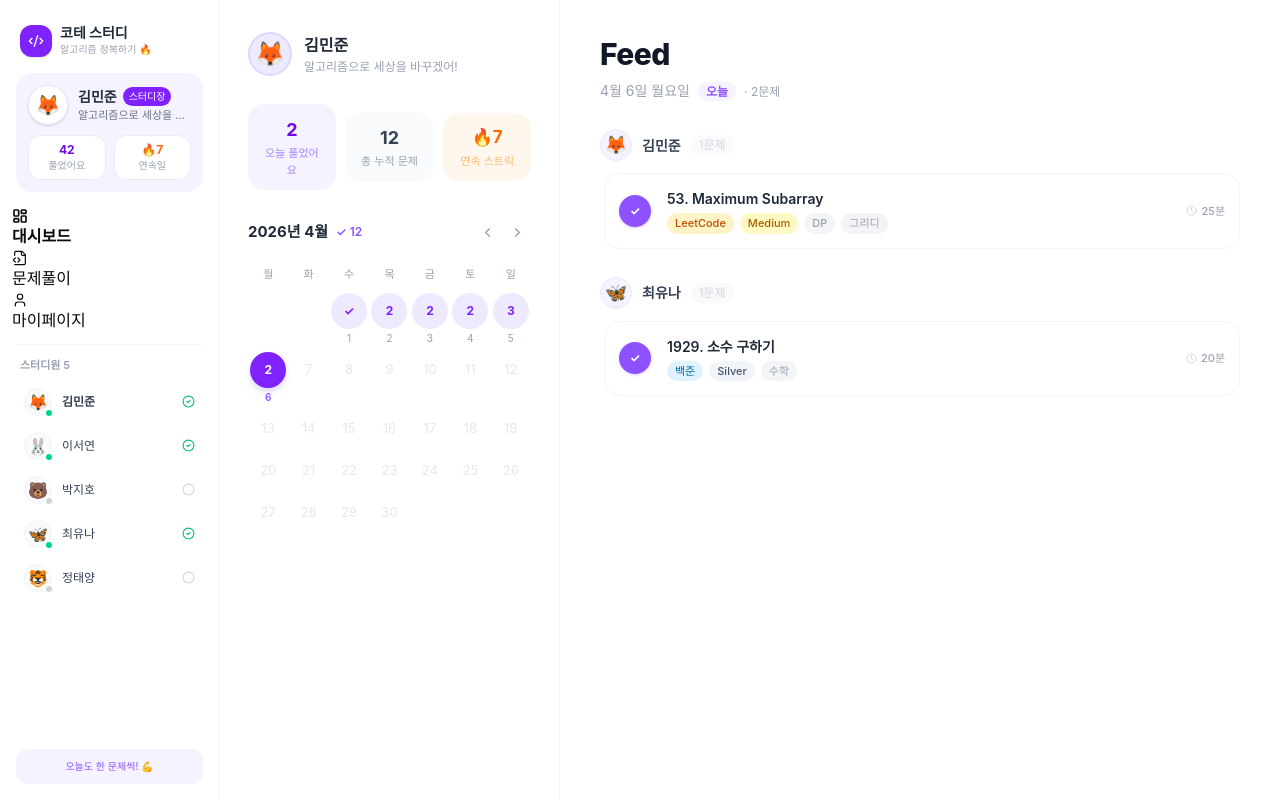
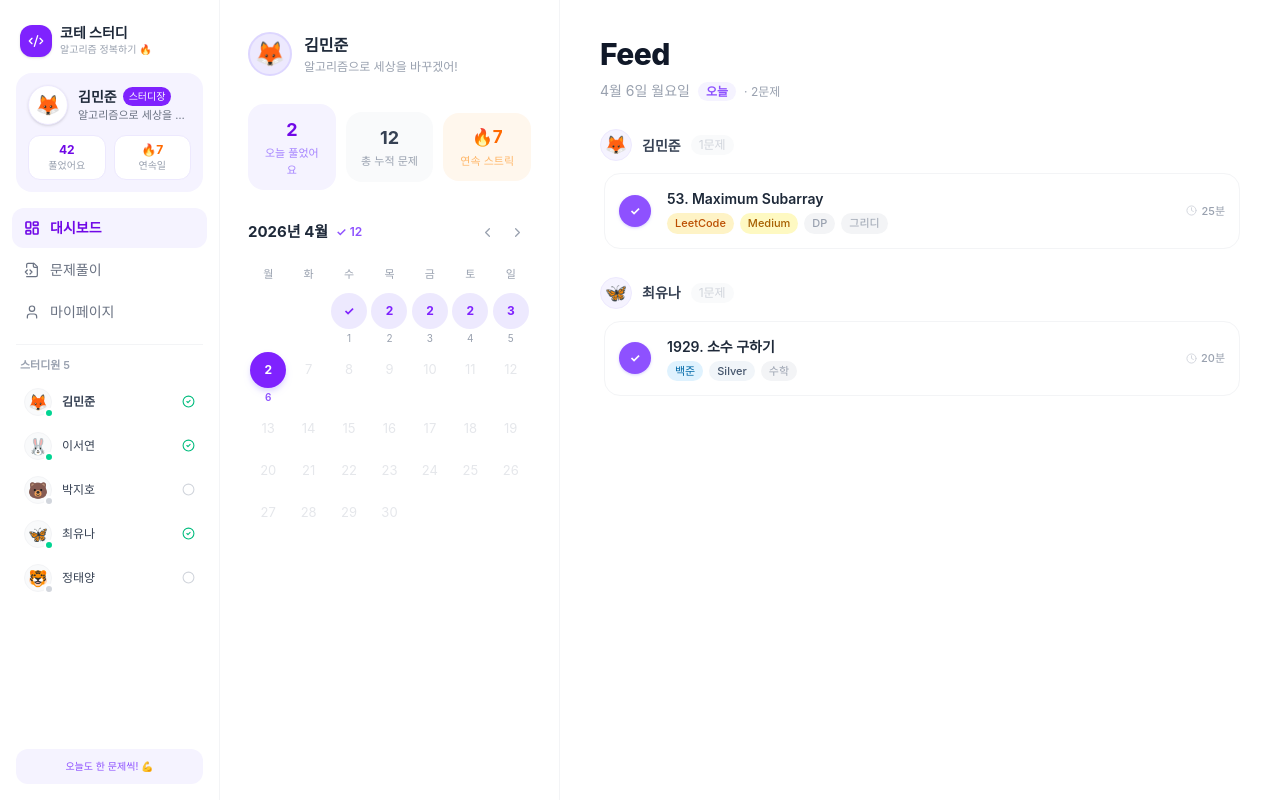
Before and after one commit to za0012/codeTest, a React (Vite) app: page / in a window 1280 px wide. Built offline with nearby package versions, Linux system fonts and the light colour scheme; a web font is replaced by a local one.

Commit message:
feat: react-router에서 tanstack router로 변경하는 과정 중 에러가 났던 부분 주석 해제 후 수정 완료

```diff
--- a/src/routes/__root.tsx
+++ b/src/routes/__root.tsx
@@ -1,4 +1,3 @@
-// src/routes/__root.tsx
 import { Link, Outlet, createRootRoute } from "@tanstack/react-router";
 import { StudyProvider, useStudy } from "../context/StudyContext";
 import {
@@ -108,14 +107,8 @@ export function SidebarInner() {
           <Link
             key={to}
             to={to}
-            // end={to === "/"}
-            // className={({ isActive }) =>
-            //   `flex items-center gap-2.5 px-3 py-2.5 rounded-xl text-sm transition-all ${
-            //     isActive
-            //       ? "bg-violet-50 text-violet-700"
-            //       : "text-gray-500 hover:bg-gray-50 hover:text-gray-700"
-            //   }`
-            // }
+            activeProps={{ className: "bg-violet-50 text-violet-700" }}
+            className="flex items-center gap-2.5 px-3 py-2.5 rounded-xl text-sm transition-all text-gray-500 hover:bg-gray-50 hover:text-gray-700"
           >
             {({ isActive }) => (
               <>
```
